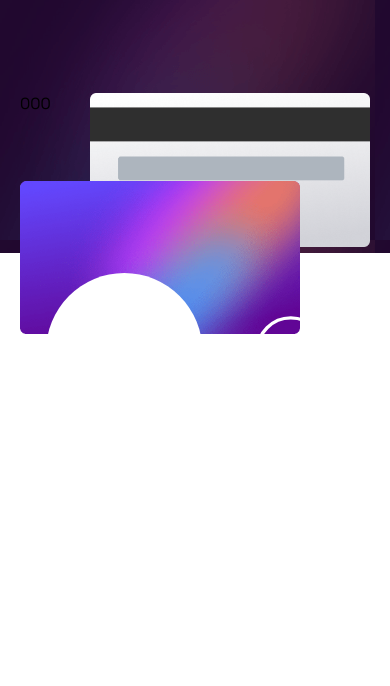
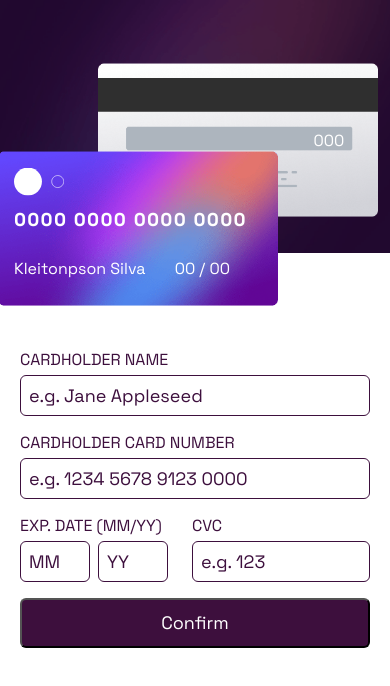
Before and after one commit to KleitonAS00/Projects, a plain HTML site: page interactive-credit_cards/index.html in a window 390 px wide. Drawn offline with Linux system fonts and the light colour scheme.

Commit message:
finalizado projeto

```diff
--- /dev/null
+++ b/interactive-credit_cards/app.js
@@ -0,0 +1,89 @@
+const cardNumber = document.getElementById('card-number');
+const inpNumber = document.getElementById('input-number');
+
+const cardName = document.getElementById('name');
+const inpName = document.getElementById('input-name');
+
+const cardMonth = document.getElementById('month');
+const inpMonth = document.getElementById('input-month');
+
+const cardYear = document.getElementById('year');
+const inpYear = document.getElementById('card-year');
+
+const cardCvc = document.getElementById('cvc');
+const inpCvc = document.getElementById('card-cvc');
+
+const submitBtn = document.getElementById('submit_btn');
+
+const completed = document.querySelector('.thank');
+const form = document.querySelector('form');
+
+function setCardNumber (e){
+    cardNumber.innerText = format(e.target.value);
+}
+function setCardName (e){
+    cardName.innerText = e.target.value;
+}
+function setCardMonth (e){
+    cardMonth.innerText = e.target.value;
+}
+function setCardYear (e){
+    cardYear.innerText = e.target.value;
+}
+function setCardCvc (e){
+    cardCvc.innerText = e.target.value;
+}
+
+function format(s) {
+    return s.toString().replace(/\d{4}(?=.)/g, "$&");
+}
+
+function handleSubmit(e){
+    e.preventDefault();
+    if(!inpName.value) {
+        inpName.classList.add("error");
+        inpName.parentElement.classList.add("error-message");
+    } else {
+        inpName.classList.remove("error");
+        inpName.parentElement.classList.remove("error-message");
+    }
+    if(!inpNumber.value) {
+        inpNumber.classList.add("error");
+        inpNumber.parentElement.classList.add("error-message");
+    } else {
+        inpNumber.classList.remove("error");
+        inpNumber.parentElement.classList.remove("error-message");
+    }
+    if(!inpMonth.value) {
+        inpMonth.classList.add("error");
+        inpMonth.parentElement.classList.add("error-message");
+    } else {
+        inpMonth.classList.remove("error");
+        inpMonth.parentElement.classList.remove("error-message");
+    }
+    if(!inpYear.value) {
+        inpYear.classList.add("error");
+        inpYear.parentElement.classList.add("error-message");
+    } else {
+        inpYear.classList.remove("error");
+        inpYear.parentElement.classList.remove("error-message");
+    }
+    if(!inpCvc.value) {
+        inpCvc.classList.add("error");
+        inpCvc.parentElement.classList.add("error-message");
+    } else {
+        inpCvc.classList.remove("error");
+        inpCvc.parentElement.classList.remove("error-message");
+    }
+    if (inpName.value && inpNumber.value && inpMonth.value && inpYear.value && inpCvc.value) {
+        completed.classList.remove("hidden");
+        form.classList.add("hidden");
+    }
+}
+
+inpNumber.addEventListener("keyup", setCardNumber);
+inpName.addEventListener("keyup", setCardName);
+inpMonth.addEventListener("keyup", setCardMonth);
+inpYear.addEventListener("keyup", setCardYear);
+inpCvc.addEventListener("keyup", setCardCvc);
+submitBtn.addEventListener("click", handleSubmit);
--- a/interactive-credit_cards/index.html
+++ b/interactive-credit_cards/index.html
@@ -7,67 +7,89 @@
   <meta name="viewport" content="width=device-width, initial-scale=1.0"> <!-- displays site properly based on user's device -->
 
   <link rel="icon" type="image/png" sizes="32x32" href="./images/favicon-32x32.png">
-  <link rel="stylesheet" href="mobile-first.css">
+  <link rel="stylesheet" href="style.css">
 
   <title>Interactive credit card</title>
 </head>
 
 <body>
   <main>
-    <!--Template cards-->
-    <div id="background">
+    <div class="container">
+      <div class="left_side">
+        <div id="cards">
+          <div id="front-card">
+            <img src="images/bg-card-front.png" alt="">
+            <div id="card-container">
 
-    </div>
+              <img class="card-logo" src="images/card-logo.svg" alt="card-logo">
 
-    <div class="center">
-      <section class="template-cards">
-
-        <div id="card-back">
-          <div class="card-one">
-            <img src="images/bg-card-back.png">
+              <h1 id="card-number">
+                0000 0000 0000 0000
+              </h1>
+              <div class="card-info">
+                <span id="name">
+                  Kleitonpson Silva
+                </span>
+                <span id="date">
+                  <span id="month">
+                    00
+                  </span>
+                  /
+                  <span id="year">
+                    00
+                  </span>
+                </span>
+              </div>
+            </div>
           </div>
-          <div id="card-back-content">
-            000
+          <div id="back-card">
+            <img src="images/bg-card-back.png" alt="card-back">
+            <span id="cvc">
+              000
+            </span>
           </div>
         </div>
-
-        <div id="card-front">
-          <div class="card-two">
-            <img src="images/bg-card-front.png" alt="">
-            <div id="card-front-content">
-              <div id="card-logo"><img src="images/card-logo.svg" alt=""></div>
-              <div id="card-number"><p>0000 0000 0000 0000</p></div>
-              <div id="name-date">
-                <p id="name">KLEITONPSON SILVA</p>
-                <p id="date">00/00</p>
+      </div>
+      <!--lado direito (formulário)-->
+      <div class="right-side">
+        <form>
+          <div class="grid-1">
+            <label for="input-name">Cardholder Name</label>
+            <input id="input-name" name="input-name" type="text" placeholder="e.g. Jane Appleseed" required>
+          </div>
+          <div class="grid-2">
+            <label for="input-number">Cardholder Card Number</label>
+            <input id="input-number" name="input-number" type="number" placeholder="e.g. 1234 5678 9123 0000" required oninput="if(this.value.length > this.maxLength) this.value = this.value.slice(0,this.maxLength)", minlength="16" maxlength="16">
+          </div>
+          <div class="card-information">
+            <div id="card-date">
+              <label for="card-date">Exp. Date (MM/YY)</label>
+              <div class="two-inp">
+                <div>
+                  <input id="input-month" name="exp-date" type="text" placeholder="MM" oninput="if(this.value.length > this.maxLength) this.value = this.value.slice(0,this.maxLength)" minlength="2" maxlength="2">
+                </div>
+                <div>
+                  <input id="card-year" name="exp-date" type="text" placeholder="YY" oninput="if(this.value.length > this.maxLength) this.value = this.value.slice(0,this.maxLength)" minlength="2" maxlength="2">
+                </div>
               </div>
-
+            </div>
+            <div class="grid-4">
+              <label for="card-cvc">CVC</label>
+              <input type="number" placeholder="e.g. 123" id="card-cvc" oninput="if(this.value.length > this.maxLength) this.value = this.value.slice(0,this.maxLength)" minlength="3" maxlength="3">
+            </div>
           </div>
-          </div>
+          <button id="submit_btn" type="submit">Confirm</button>
+        </form>
+        <div class="thank hidden">
+          <img src="images/icon-complete.svg" alt="completed">
+          <h1>Thank you!</h1>
+          <p>We've added your card details</p>
+          <button>Continue</button>
         </div>
-      </section>
-      <!--Template form-->
-      <section class="">
-        <form></form>
-      </section>
-      <!--Cardholder Name
-      e.g. Jane Appleseed
-      Card Number
-      e.g. 1234 5678 9123 0000
-      Exp. Date (MM/YY)
-      MM
-      YY
-      CVC
-      e.g. 123-->
-      <!--button-->
-      <!--Confirm-->
-      <!-- Completed state start -->
-      <!--Thank you!
-      We've added your card details
-      Continue-->
+      </div>
     </div>
-
   </main>
+  <script src="app.js"></script>
   <!--<div class="attribution">
     Challenge by <a href="https://www.frontendmentor.io?ref=challenge" target="_blank">Frontend Mentor</a>.
     Coded by <a href="#">Your Name Here</a>.
--- a/interactive-credit_cards/mobile-first.css
+++ /dev/null
@@ -1,125 +0,0 @@
-@charset "UTF-8";
-@import url('https://fonts.googleapis.com/css2?family=Space+Grotesk:wght@400;500&family=Space+Mono&display=swap');
-
-/*font-family: 'Space Grotesk', sans-serif;
-  font-family: 'Space Mono', monospace;*/
-
-:root {
-    --color1: hsl(270, 3%, 87%);
-    --color2: hsl(279, 6%, 55%);
-    --color3: hsl(278, 68%, 11%);
-    --colorError: hsl(0, 100%, 66%);
-
-    --defaultFont: 'Space Grotesk', sans-serif;
-}
-
-*{
-    margin: 0px;
-    padding: 0px;
-    box-sizing: border-box;
-    font-family: var(--defaultFont);
-}
-
-body {
-    height: 100vh;
-    width: 100vw;
-    background-color: #fff;
-}
-/*main {
-    width: 100vw;
-    height: 100vh;
-}*/
-
-#background {
-    width: 100vw;
-    height: 30vh;
-    background-image: url(images/bg-main-mobile.png);
-    /*background-repeat: no-repeat;*/
-}
-
-.center {
-    margin: auto;
-    width: 350px;
-
-}
-
-.template-cards {
-    margin-top: -160px;
-}
-
-#card-back .card-one img{
-    width: 280px;
-    float: right;
-}
-
-#card-front .card-two img {
-    width: 280px;
-    margin-top: -66px;
-}
-/*
-#card-back {
-    position: absolute;
-    background-image: url(images/bg-card-back.png);
-    width: 65vw;
-    height: 155px;
-    background-size: contain;
-    background-repeat: no-repeat;
-    right: -311px;
-}
-
-#card-back-content {
-    font-size: 0.6em;
-    color: #fff;
-    position: absolute;
-    right: 30px;
-    top: 60px;
-}
-
-#card-front {
-    position: absolute;
-    background-image: url(images/bg-card-front.png);
-    width: 80vw;
-    height: 180px;
-    background-size: cover;
-    background-repeat: no-repeat;
-    top: 76px;
-}
-
-/*dentro do cartão da frente*/
-
-#card-front-content {
-    margin: 0 auto;
-    width: 85%;
-    height: 100%;
-    display: flex;
-    flex-direction: column ;justify-content: center;
-    color: #fff;
-}
-
-#card-logo img {
-    width: 55px;
-}
-
-#card-number p{
-    width: 90%;
-    margin-top: 20px;
-    font-size: 1.em;
-    font-weight: lighter;
-
-}
-
-#card-number p {
-    letter-spacing: 0.px;
-}
-
-#name-date {
-    font-size: 0.8em;
-    display: flex;
-    justify-content: space-between;
-    margin-top: 15px;
-}
-
-#name, #date {
-
-    font-size: 0.8em;
-}
--- /dev/null
+++ b/interactive-credit_cards/style.css
@@ -0,0 +1,291 @@
+@charset "UTF-8";
+@import url('https://fonts.googleapis.com/css2?family=Space+Grotesk:wght@400;500&family=Space+Mono&display=swap');
+
+/*font-family: 'Space Grotesk', sans-serif;
+  font-family: 'Space Mono', monospace;*/
+
+:root {
+    --color1: hsl(270, 3%, 87%);
+    --color2: hsl(279, 6%, 55%);
+    --color3: hsl(278, 68%, 11%);
+    --colorError: hsl(0, 100%, 66%);
+
+    --defaultFont: 'Space Grotesk', sans-serif;
+}
+
+*{
+    margin: 0px;
+    padding: 0px;
+    box-sizing: border-box;
+    font-family: var(--defaultFont);
+}
+
+body {
+    min-height: 100vh;
+}
+
+.hidden {
+    display: none !important;
+}
+
+.error {
+    border: 2px solid #d32709;
+}
+
+.error-message {
+    gap: 0;
+}
+
+.error-message::after {
+    content: "can't be blank";
+    color: #d32709;
+    margin-top: .2rem;
+}
+
+.container {
+    display: flex;
+    align-items: center;
+}
+
+.left_side {
+    min-height: 100vh;
+    width: 40%;
+    background: url('images/bg-main-desktop.png');
+    background-repeat: no-repeat;
+    background-position: center center;
+    background-size: cover;
+    position: relative;
+}
+
+#cards {
+    position: absolute;
+    top: 50%;
+    display: flex;
+    flex-direction: column;
+    gap: 2rem;
+    left: 100%;
+    transform: translate(-50%, -50%);
+
+}
+
+#front-card {
+    position:relative;
+    transform: translate(-100px);
+}
+
+.card-logo {
+    position: absolute;
+    top: 1rem;
+    left: 1rem;
+}
+
+.card-info { /*numero nome e data*/
+    position: absolute;
+    bottom: 2em;
+    left: 1em;
+    right: 3em;
+    display: flex;
+    color: #fff;
+    justify-content: space-between;
+}
+
+#card-number {
+    position: absolute;
+    color: #fff;
+    bottom: 5rem;
+    left: 1rem;
+    letter-spacing: 2px;
+}
+
+#back-card {
+    position: relative;
+}
+
+#cvc {
+    position: absolute;
+    right: 3.5rem;
+    top: 7rem;
+    color: #fff;
+}
+
+.right-side {
+    display: flex;
+    align-items: center;
+    justify-content: center;
+    width: 100%;
+}
+
+.right-side form {
+    display: grid;
+    gap: 1rem;
+    width: 350px;
+    grid-template-columns: repeat(2,1fr);
+    grid-template-rows: repeat(4,1fr);
+}
+
+label {
+     color: #3d0f3d;
+     margin-bottom: .3rem;
+     text-transform: uppercase;
+}
+
+input {
+    padding: .5rem;
+    font-size: 18px;
+    border: 1px solid #3d0f3d;
+    border-radius: 6px;
+}
+
+input::-webkit-outer-spin-button,
+input::-webkit-inner-spin-button {
+    -webkit-appearance: none;
+    margin: 0;
+}
+
+input::placeholder {
+    font-family: inherit;
+    color: #3d0f3d;
+}
+
+input:focus {
+    outline-color: hsl(249, 99%, 64%);
+}
+
+.grid-1 {
+    display: flex;
+    flex-direction: column;
+    grid-column: 2 span;
+}
+.grid-2 {
+    display: flex;
+    flex-direction: column;
+    grid-column: 2 span;
+}
+
+.grid-3 {
+    display: flex;
+    flex-direction: column;
+}
+
+.grid-4 {
+    display: flex;
+    flex-direction: column;
+    grid-column: 1 span;
+}
+
+.card-information {
+    display: flex;
+    grid-column: 2 span;
+    gap: 1rem;
+}
+
+#card-date {
+    display: flex;
+    flex-direction: column;
+    grid-column: 1 span;
+}
+
+#card-date .two-inp {
+    display: flex;
+}
+
+.two-inp div {
+    flex-direction: column;
+}
+
+#card-date div input {
+    width: 70px;
+    margin-inline: .5rem;
+    margin-left: 0;
+}
+
+#card-cvc {
+    width: 100%;
+}
+
+form button {
+    grid-column: 2 span;
+    font-size: 18px;
+    height: 50px;
+    color: #fff;
+    border-radius: 6px;
+    background: #3d0f3d;
+    cursor: pointer;
+}
+
+.thank {
+    width: 350px;
+    display: flex;
+    flex-direction: column;
+    align-items: center;
+    justify-content: center;
+    gap: 2rem;
+}
+
+.thank h1 {
+    text-transform: uppercase;
+    letter-spacing: 3px;
+}
+
+.thank p{
+    font-size: 18px;
+    color: #3d0f3d;
+}
+
+.thank button {
+    color: #fff;
+    width: 100%;
+    border-radius: 6px;
+    padding: 1rem;
+    font-size: 18px;
+    background-color: #3d0f3d;
+    cursor: pointer;
+}
+
+@media screen and (max-width: 1023px) {
+    #front-card, #front-card img, #back-card img, #back-card {
+        width: 300px;
+    }
+
+    #card-container .card-logo {
+        width: 50px;
+    }
+
+    #card-number {
+        font-size: 1.1rem;
+    }
+
+    #cvc {
+        top: 42%;
+        right: 12%;
+    }
+}
+
+@media screen and (max-width:767px) {
+    .container {
+        flex-direction: column;
+    }
+    #front-card, #front-card img, #back-card, #back-card img {
+        width: 280px;
+    }
+    .left_side {
+        width: 100%;
+        min-height: 30vh;
+        background-image: url('images/bg-main-mobile.png');
+    }
+    #cards {
+        flex-direction: column-reverse;
+        left: 61%;
+        top: 60%;
+        gap: 0;
+    }
+    #back-card {
+        transform: translateY(70px);
+    }
+    #front-card {
+        z-index: 100;
+    }
+    .right-side {
+        margin-top: 6rem;
+    }
+}
```
